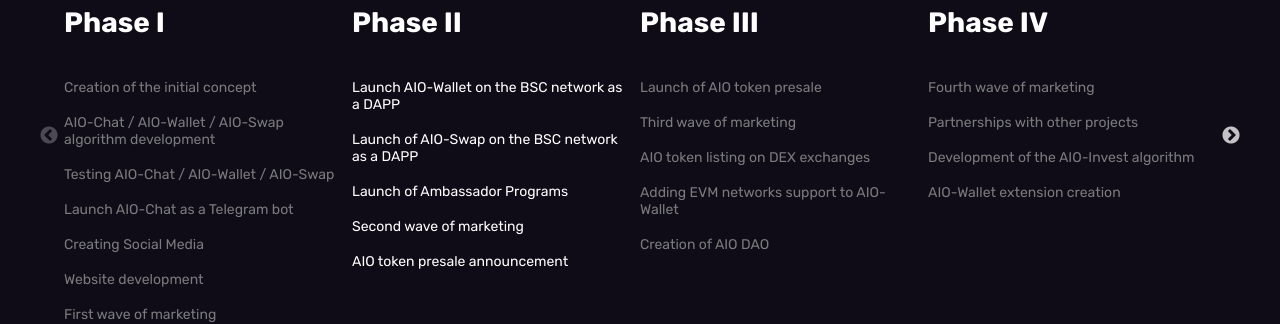
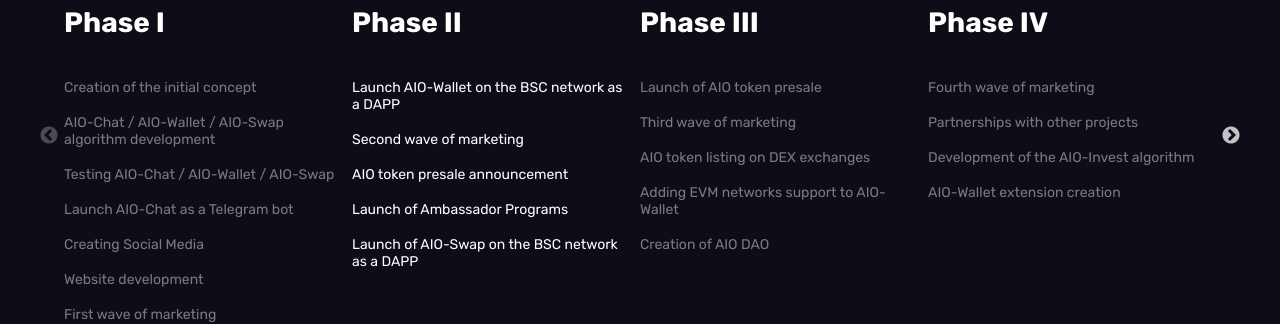
Before and after one commit to Perfect03/AIO_Wallet, a React (Create React App) app: page / in a window 1280 px wide. Shown: the part 2080-2404 px from the top of the page. Built offline with nearby package versions, Linux system fonts and the light colour scheme; no server answers; what @pancakeswap/sdk would draw is missing.

Commit message:
fix: locales

```diff
--- a/src/components/Wallet/Authorised/Main/Modals/WidthdrawModal.tsx
+++ b/src/components/Wallet/Authorised/Main/Modals/WidthdrawModal.tsx
@@ -79,8 +79,9 @@ export default function WithdrawModal(props: {
   }, [withdrawAsset]);
 
   useEffect(() => {
+    if (withdrawSum! < 0) setWithdrawSum(0);
     setWithdrawAccept(false);
-    setSummary('Loading...');
+    setSummary(t('Loading...').toString());
     setValid(false);
     (async () => {
       if (withdrawAsset.address && withdrawSum) {
@@ -95,7 +96,7 @@ export default function WithdrawModal(props: {
           );
         } catch {
           setValid(false);
-          setSummary('Insufficient transaction');
+          setSummary(t('Insufficient transaction').toString());
         }
       } else if (
         !withdrawAsset.address &&
@@ -114,7 +115,7 @@ export default function WithdrawModal(props: {
           .gt(BigNumber.from(fromReadableAmount(withdrawAsset.balance!, 18)))
       ) {
         setValid(false);
-        setSummary('Insufficient transaction');
+        setSummary(t('Insufficient transaction').toString());
       }
     })();
   }, [withdrawSum]);
@@ -160,7 +161,7 @@ export default function WithdrawModal(props: {
         <h1 className={styles.modalTitle}>{t('Withdraw')}</h1>
         <h2 className={styles.modalSubTitle}>{t('Only BEP-20 assets can be withdrawn')}</h2>
         <div className={`${styles.field} ${isWithdrawalMenuOpen ? styles.listOpen : ''}`}>
-          <div className={styles.fieldTitle}>{t('Select assets')}</div>
+          <div className={styles.fieldTitle}>{t('Select asset')}</div>
           <div className={styles.dropdownBlock}>
             <ul>
               <li
--- a/src/locales/en.json
+++ b/src/locales/en.json
@@ -19,10 +19,10 @@
   "Phase1_7": "First wave of marketing",
   "Phase1_8": "Launch of a large-scale contest for early AIO participants",
   "Phase2_1": "Launch AIO-Wallet on the BSC network as a DAPP",
-  "Phase2_2": "Launch of AIO-Swap on the BSC network as a DAPP",
-  "Phase2_3": "Launch of Ambassador Programs",
-  "Phase2_4": "Second wave of marketing",
-  "Phase2_5": "AIO token presale announcement",
+  "Phase2_2": "Second wave of marketing",
+  "Phase2_3": "AIO token presale announcement",
+  "Phase2_4": "Launch of Ambassador Programs",
+  "Phase2_5": "Launch of AIO-Swap on the BSC network as a DAPP",
   "Phase3_1": "Launch of AIO token presale",
   "Phase3_2": "Third wave of marketing",
   "Phase3_3": "AIO token listing on DEX exchanges",
@@ -73,7 +73,7 @@
   "Enter your seed phrase": "Enter your seed phrase",
   "Proceed": "Proceed",
   "Address": "Address",
-  "Select assets": "Select assets",
+  "Select asset": "Select asset",
   "Only BEP-20 assets can be withdrawn": "Only BEP-20 assets can be withdrawn",
   "Only BEP-20 assets can be deposited": "Only BEP-20 assets can be deposited",
   "Network": "Network",
@@ -102,5 +102,7 @@
   "Withdrawal failed": "Withdrawal failed",
   "Withdrawal completed": "Withdrawal completed",
   "Transaction sent": "Transaction sent",
-  "Exit and forget wallet": "Exit and forget wallet"
+  "Exit and forget wallet": "Exit and forget wallet",
+  "Loading...": "Loading...",
+  "Insufficient transaction": "Insufficient transaction"
 }
--- a/src/locales/ru.json
+++ b/src/locales/ru.json
@@ -19,10 +19,10 @@
   "Phase1_7": "Первая волна рекламы",
   "Phase1_8": "Запуск масштабного конкурса для ранних участников AIO",
   "Phase2_1": "Запуск AIO-Wallet в сети BSC в виде DAPP",
-  "Phase2_2": "Запуск AIO-Swap в сети BSC в виде DAPP",
-  "Phase2_3": "Запуск амбассадорских программ",
-  "Phase2_4": "Вторая волна рекламы",
-  "Phase2_5": "Анонс пресейла токена AIO",
+  "Phase2_2": "Вторая волна рекламы",
+  "Phase2_3": "Анонс пресейла токена AIO",
+  "Phase2_4": "Запуск амбассадорских программ",
+  "Phase2_5": "Запуск AIO-Swap в сети BSC в виде DAPP",
   "Phase3_1": "Старт пресейла токена AIO",
   "Phase3_2": "Третья волна рекламы",
   "Phase3_3": "Листинг токена AIO на DEX биржах",
@@ -102,5 +102,7 @@
   "Withdrawal completed": "Вывод завершён",
   "Withdrawal failed": "Вывод не выполнен",
   "Transaction sent": "Транзакция отправлена",
-  "Exit and forget wallet": "Выйти и забыть кошелек"
+  "Exit and forget wallet": "Выйти и забыть кошелек",
+  "Loading...": "Загрузка...",
+  "Insufficient transaction": "Транзакция невозможна"
 }
```
